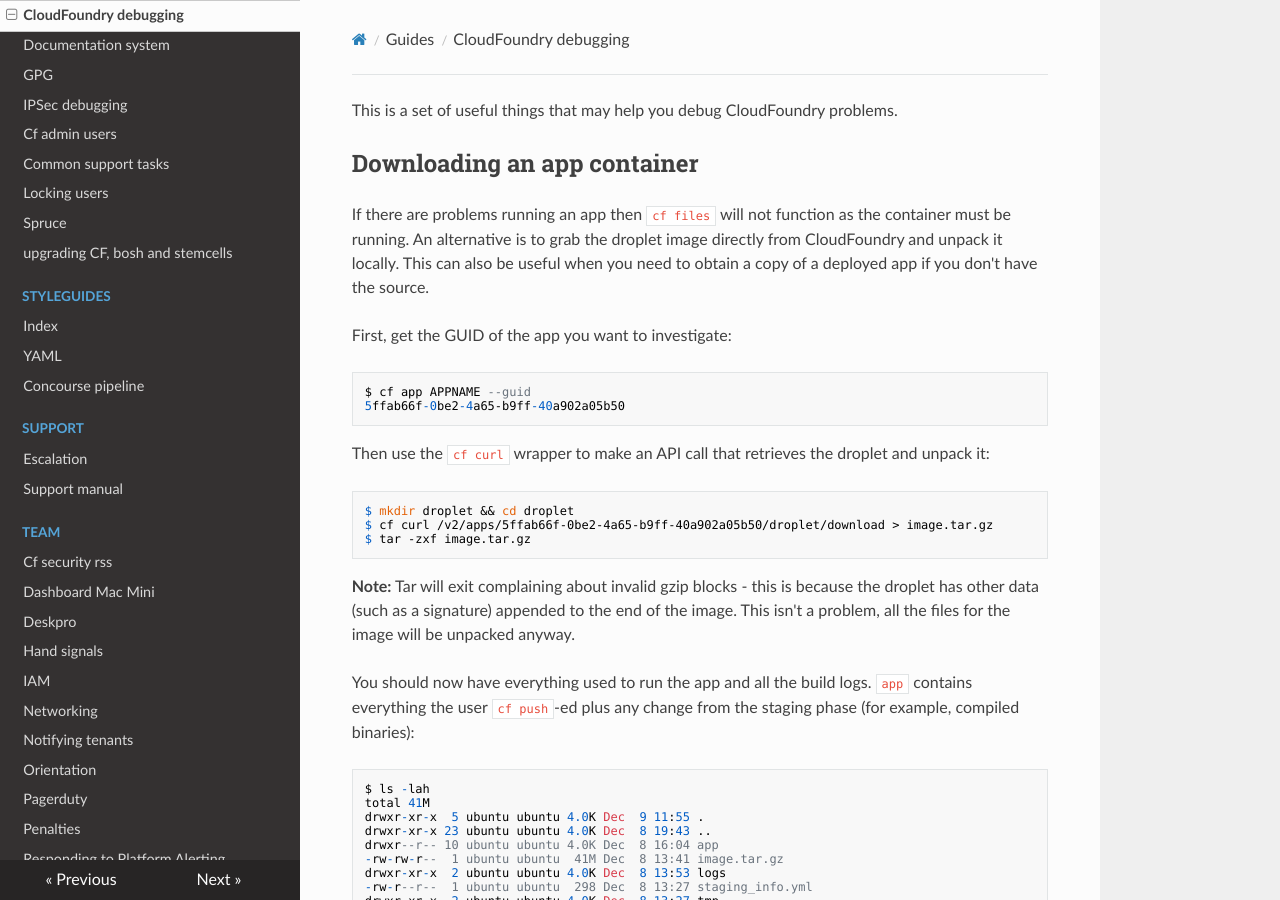
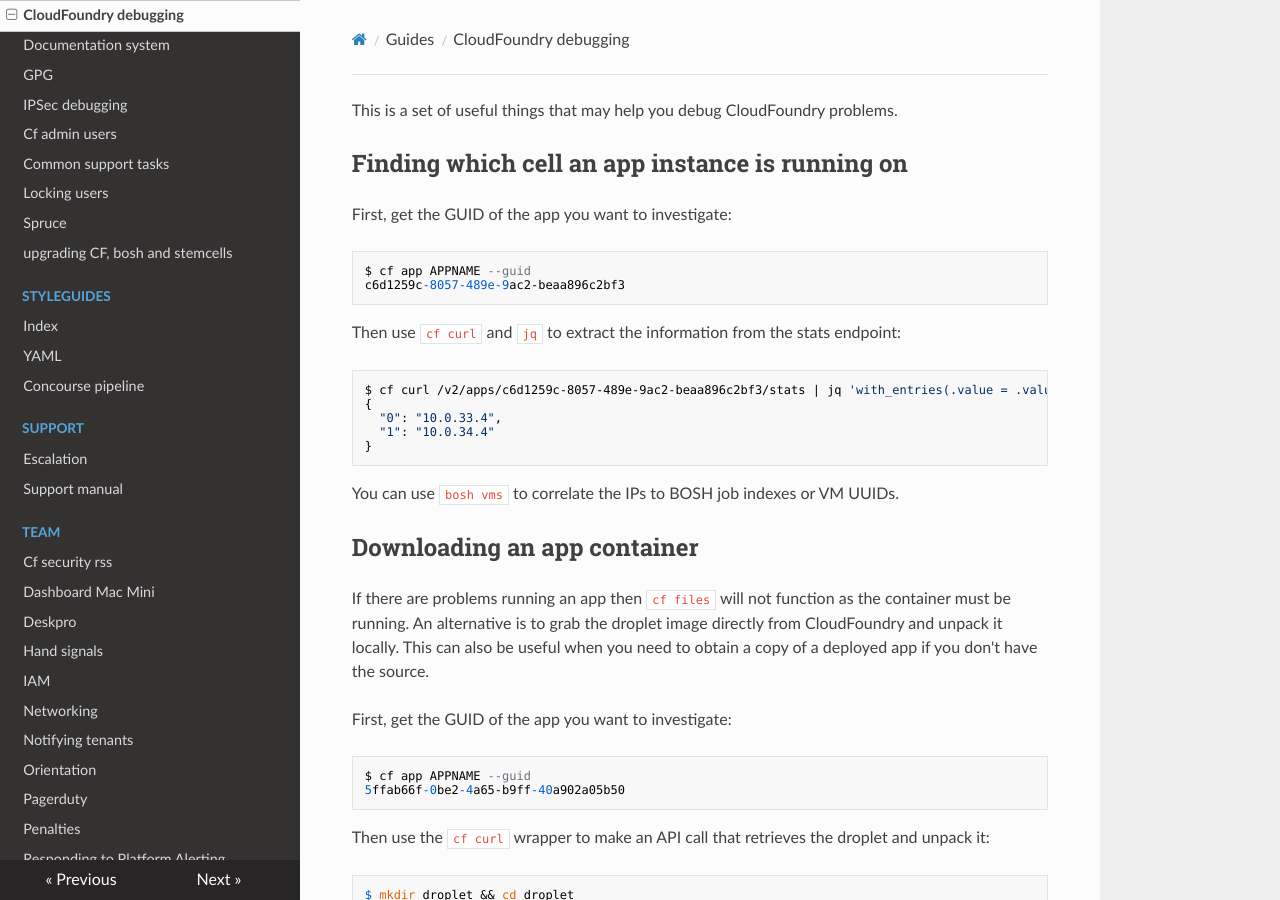
Before and after one commit to alphagov/paas-team-manual, an MkDocs documentation site: the page built from docs/guides/CloudFoundry_debugging.md, in a window 1280 px wide and 900 px high. Built offline with MkDocs 1.6.1, drawn with Linux system fonts in a browser that asks for light colours; nearby versions of some CDN libraries.

Commit message:
CF debugging: Which cell is my app running on?
Add information about how to find out which cell an application instance is
running on. This came up in Slack this morning, with thanks to @saliceti and
@davidillsley.

`````diff
--- a/docs/guides/CloudFoundry_debugging.md
+++ b/docs/guides/CloudFoundry_debugging.md
@@ -1,4 +1,24 @@
 This is a set of useful things that may help you debug CloudFoundry problems.
+
+
+## Finding which cell an app instance is running on
+
+First, get the GUID of the app you want to investigate:
+```
+$ cf app APPNAME --guid
+c6d1259c-8057-489e-9ac2-beaa896c2bf3
+```
+
+Then use `cf curl` and `jq` to extract the information from the stats endpoint:
+```
+$ cf curl /v2/apps/c6d1259c-8057-489e-9ac2-beaa896c2bf3/stats | jq 'with_entries(.value = .value.stats.host)'
+{
+  "0": "10.0.33.4",
+  "1": "10.0.34.4"
+}
+```
+
+You can use `bosh vms` to correlate the IPs to BOSH job indexes or VM UUIDs.
 
 ## Downloading an app container
 If there are problems running an app then ````cf files```` will not function as the container must be running. An alternative is to grab the droplet image directly from CloudFoundry and unpack it locally. This can also be useful when you need to obtain a copy of a deployed app if you don't have the source.
`````
